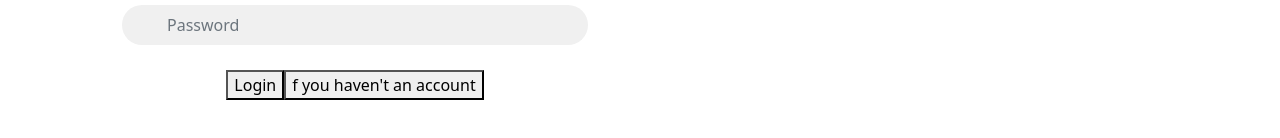
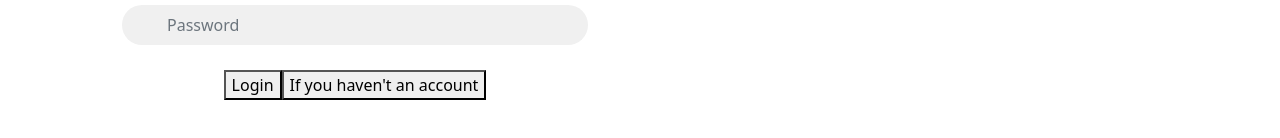
Before and after one commit to vadimmmmm/test_django_task, a React (Create React App) app: page / in a window 1280 px wide. Shown: the part 270-408 px from the top of the page. Built offline with nearby package versions, Linux system fonts and the light colour scheme.

Commit message:
Added docker

```diff
--- a/src/views/Auth.js
+++ b/src/views/Auth.js
@@ -58,7 +58,7 @@ export default function Auth() {
 
                             <button type="submit">Login</button>
 
-                            <Link to={'/registration/'}><button>f you haven't an account</button></Link>
+                            <Link to={'/registration/'}><button>If you haven't an account</button></Link>
                         </div>
                     </form>
                 </div>
```
